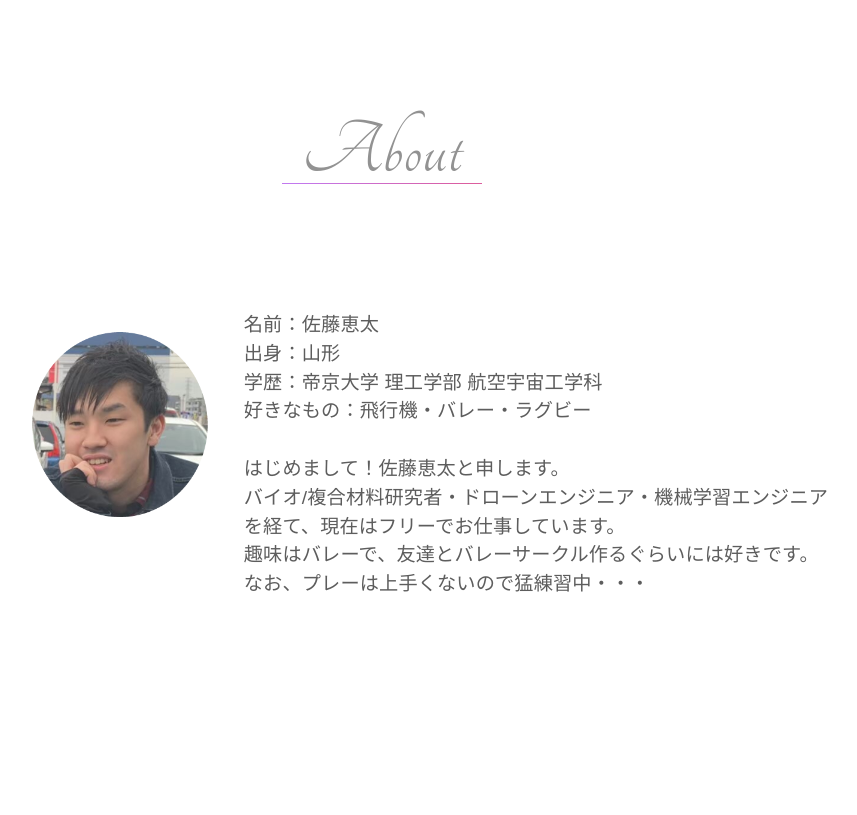
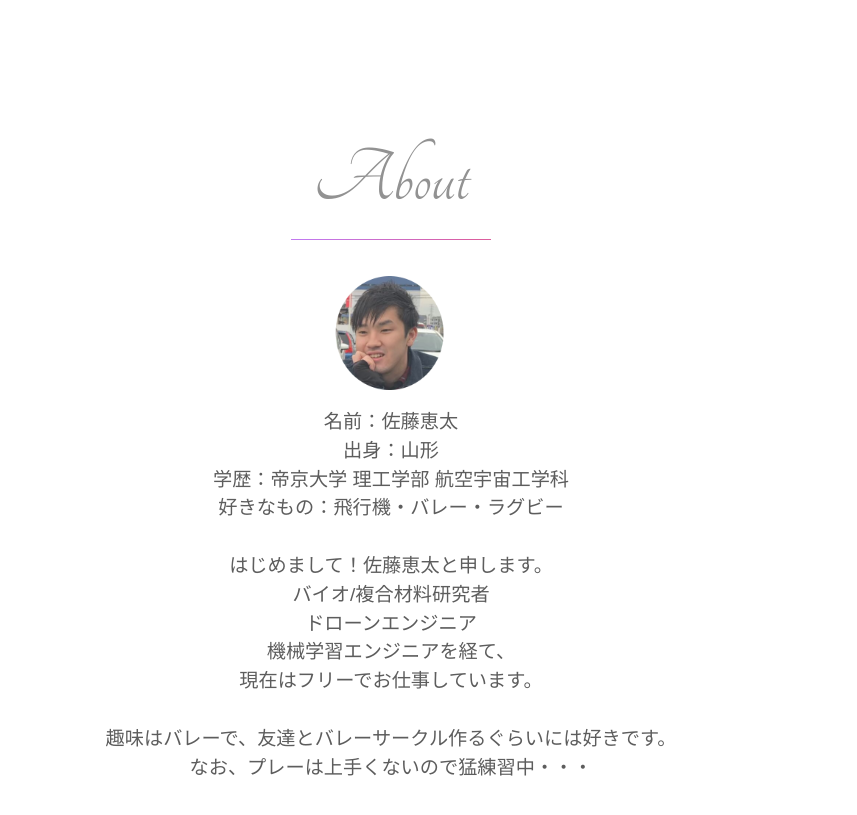
Before and after one commit to keita-f-sato/keita-f-sato.github.io, a Nuxt app: page /about in a window 1280 px wide. Shown: the part 761-1576 px from the top of the page, without its empty margins (153-1010 px from the left). Built offline with nearby package versions, Linux system fonts and the light colour scheme; a web font is replaced by a local one.

Commit message:
幅調整

```diff
--- a/pages/about.vue
+++ b/pages/about.vue
@@ -18,21 +18,23 @@
         <v-layout>
             <v-flex xs12 s12 md12 lg12 order-lg1 order-sm1>
                 <v-card tile flat class="who" align-center >
-                    <v-card-title v-bind:class="[$vuetify.breakpoint.xs === true ? 'justify-center about-title sm' : 'justify-center about-title']">
+                    <div v-bind:class="[$vuetify.breakpoint.xs === true ? 'justify-center about-title sm' : 'justify-center about-title']">
                         About
-                    </v-card-title>
-                    <img src="/face.png" alt="face picture" v-bind:class="[$vuetify.breakpoint.xs === true ? 'face sm' : 'face']">
-                    <v-card-text v-bind:class="[$vuetify.breakpoint.xs === true ? 'intro-self sm' : 'intro-self']">
+                    </div>
+                    <div v-bind:class="[$vuetify.breakpoint.xs === true ? 'intro-self sm' : 'intro-self']">
+                        <img src="/face.png" alt="face picture" v-bind:class="[$vuetify.breakpoint.xs === true ? 'face sm' : 'face']">
                         名前：佐藤恵太<br>
                         出身：山形<br>
                         学歴：帝京大学 理工学部 航空宇宙工学科<br>
                         好きなもの：飛行機・バレー・ラグビー<br><br>
                         はじめまして！佐藤恵太と申します。<br>
-                        バイオ/複合材料研究者・ドローンエンジニア・機械学習エンジニア<br>
-                        を経て、現在はフリーでお仕事しています。<br>
+                        バイオ/複合材料研究者<br>
+                        ドローンエンジニア<br>
+                        機械学習エンジニアを経て、<br>
+                        現在はフリーでお仕事しています。<br><br>
                         趣味はバレーで、友達とバレーサークル作るぐらいには好きです。<br>
                         なお、プレーは上手くないので猛練習中・・・
-                    </v-card-text>
+                    </div>
                 </v-card>
             </v-flex>
         </v-layout>
@@ -80,13 +82,14 @@ export default{
 }
 
 .about-title {
-  position: absolute;
+  position: relative;
   color: #929292 !important;
   font-family: 'Tangerine', cursive !important;
   font-size: 60pt !important;
   top: 10% !important;
+  text-align:center;
   width: 150pt;
-  left: 40%;
+  margin: auto;
   border-bottom: solid 1px ;
   border-left: solid 0px ;
   border-right: solid 0px ;
@@ -103,19 +106,20 @@ export default{
 .intro-self {
   font-family: 'Kosugi', sans-serif;
   font-weight: 100;
-  position: absolute;
+  position: relative;
   color: #5d5d5d !important;
   font-size: 1.5vw !important;
   line-height: 150%;
-  top: 32% !important;
-  width: 80%;
-  left: 35%;
+  text-align:center;
+  top: 31% !important;
+  width: 430pt;
+  margin: auto;
 }
 
 .intro-self.sm {
   font-size: 7pt !important;
-  top: 43% !important;
-  left: 5%;
+  top: 30% !important;
+  width: 200pt;
 }
 
 .bartitle {
@@ -130,14 +134,14 @@ export default{
 
 .face {
   position: absolute;
-  top: 35%;
-  left: 15%;
-  width: 20%;
+  top: -105pt;
+  left: 38%;
+  width: 100pt;
 }
 
 .face.sm {
-  top: 26%;
-  left: 40%;
-  width: 34%;
+  top: -100pt%;
+  left: 24%;
+  width: 100pt;
 }
 </style>
--- a/pages/contact.vue
+++ b/pages/contact.vue
@@ -10,11 +10,12 @@
                   Contact
               </v-card-title>
               <div v-bind:class="[$vuetify.breakpoint.smAndDown === true ? 'bartitle contact sm' : 'bartitle contact']" />
-              <div class="text-center email mx-auto">
+              <div class="text-center align-center email mx-auto">
                 <div v-bind:class="[$vuetify.breakpoint.smAndDown === true ? 'email-detail sm' : 'email-detail']">
                     <em>j7w1felix-sts136[at]outlook.com</em><br>
                     （メールアドレスの[at]は＠記号に置き換えてください）<br><br>
                 </div>
+                <div class="icons">
                     <a href="https://qiita.com/keta-sts136">
                         <img src="qiita-favicon.png" v-bind:class="[$vuetify.breakpoint.smAndDown === true ? 'qiita sm' : 'qiita']"/>
                     </a>
@@ -24,6 +25,7 @@
                     <a href="https://www.facebook.com/profile.php?id=100008217198305">
                         <v-icon large>fab fa-facebook-square</v-icon>
                     </a>
+                </div>
               </div>
             </v-card>
           </v-flex>
@@ -61,7 +63,9 @@ export default{
 }
 
 .contact-title.sm {
+  top: 37% !important;
   font-size: 45pt !important;
+  left: -6%;
 }
 
 .bartitle.contact {
@@ -71,37 +75,43 @@ export default{
 }
 
 .bartitle.contact.sm {
-  width: 80%;
+  width: 62%;
 }
 
 .email {
   color: #929292 !important;
   position: relative;
   top: 50%;
-  width: 310pt;
 }
 
 .email-detail {
+    position: relative;
     font-size: 12pt !important;
 }
 
 .email-detail.sm {
     font-size: 10pt !important;
+    width: 50%;
     margin: auto;
-    width: 50%;
+}
+
+.icons {
+    position: relative;
+    width: 280pt;
+    margin: auto;
 }
 
 .qiita {
     width: 24pt;
-    left: 102pt;
-    top: 56pt;
+    left: 87pt;
+    top: 1pt;
     position: absolute;
 }
 
 .qiita.sm {
     width: 24pt;
-    left: 42pt;
-    top: 58pt;
+    left: 28pt;
+    top: 1pt;
     margin-left: 60pt;
     position: absolute;
 }
--- a/pages/work.vue
+++ b/pages/work.vue
@@ -204,7 +204,7 @@ export default{
   font-size: 11pt !important;
   line-height: 150%;
   top: 45% !important;
-  width: 100%;
+  width: 60%;
   left: 8%;
 }
 
@@ -229,6 +229,9 @@ export default{
 
 .earo-bar {
   border-bottom: solid 1px ;
+  border-left: solid 0px ;
+  border-right: solid 0px ;
+  border-top: solid 0px ;
   border-image: url("/gradient.png") 1 stretch;
   border-image-slice: 1;
   top: 30%;
```
Lines whose indentation alone changed are shown as unchanged.
